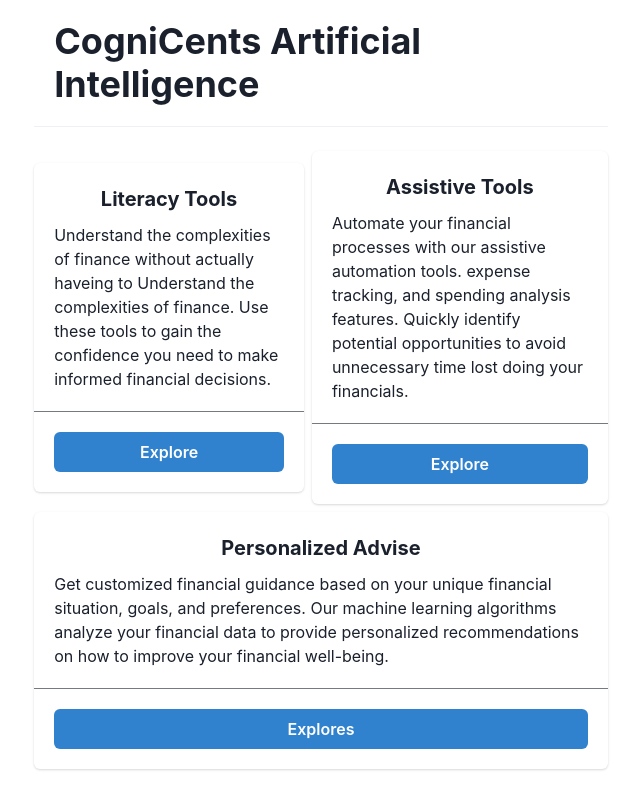
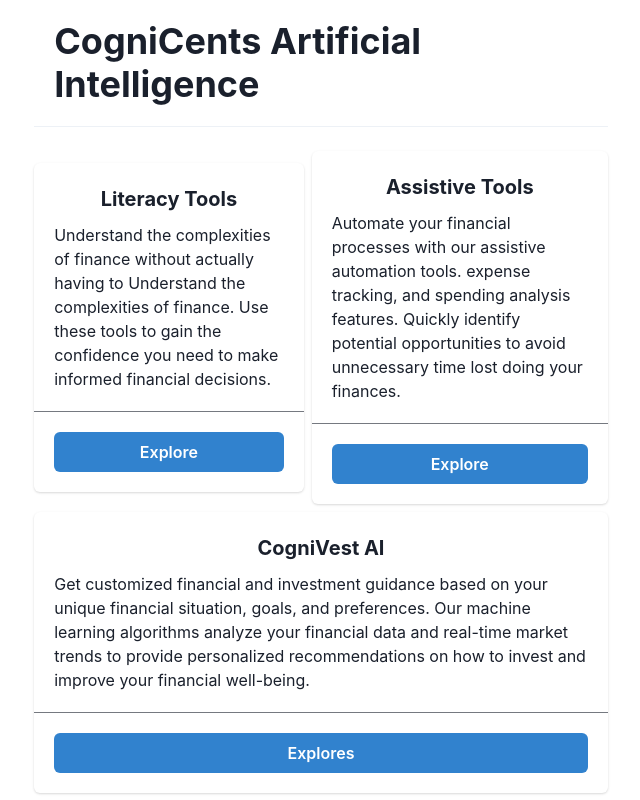
Before and after one commit to unapt/CogniCents, a Next.js app in the folder packages/frontend/: page /home in a window 1280 px wide. Shown: the whole page, without its empty margins (319-959 px from the left). Built offline with nearby package versions, Linux system fonts and the light colour scheme.

Commit message:
home descriptions

```diff
--- a/packages/frontend/src/pages/home.tsx
+++ b/packages/frontend/src/pages/home.tsx
@@ -17,7 +17,7 @@
                             <Stack mt='1' spacing='3'>
                                 <Heading size='md'><Center>Literacy Tools</Center></Heading>
                                 <Text>
-                                    Understand the complexities of finance without actually haveing to Understand
+                                    Understand the complexities of finance without actually having to Understand
                                     the complexities of finance. Use these tools to gain the confidence you need
                                     to make informed financial decisions.
                                 </Text>
@@ -39,7 +39,7 @@
                                 <Text>
                                     Automate your financial processes with our assistive automation tools.
                                     expense tracking, and spending analysis features. Quickly identify
-                                    potential opportunities to avoid unnecessary time lost doing your financials.
+                                    potential opportunities to avoid unnecessary time lost doing your finances.
                                 </Text>
                             </Stack>
                         </CardBody>
@@ -56,11 +56,11 @@
                 <Card maxW='full'>
                     <CardBody>
                         <Stack mt='1' spacing='3'>
-                            <Heading size='md'><Center>Personalized Advise</Center></Heading>
+                            <Heading size='md'><Center>CogniVest AI</Center></Heading>
                             <Text>
-                                Get customized financial guidance based on your unique financial situation, goals,
-                                and preferences. Our machine learning algorithms analyze your financial data to
-                                provide personalized recommendations on how to improve your financial well-being.
+                                Get customized financial and investment guidance based on your unique financial situation, goals,
+                                and preferences. Our machine learning algorithms analyze your financial data and real-time market trends to
+                                provide personalized recommendations on how to invest and improve your financial well-being.
                             </Text>
                         </Stack>
                     </CardBody>
```
